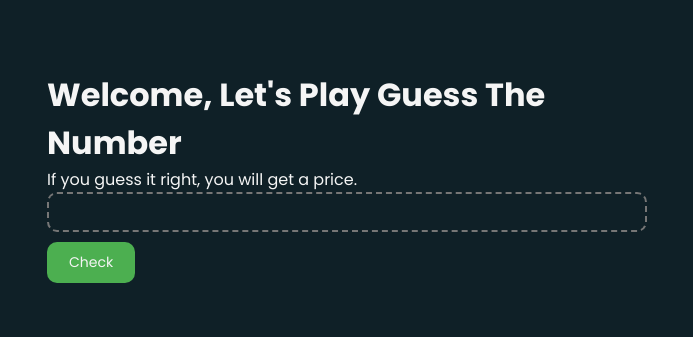
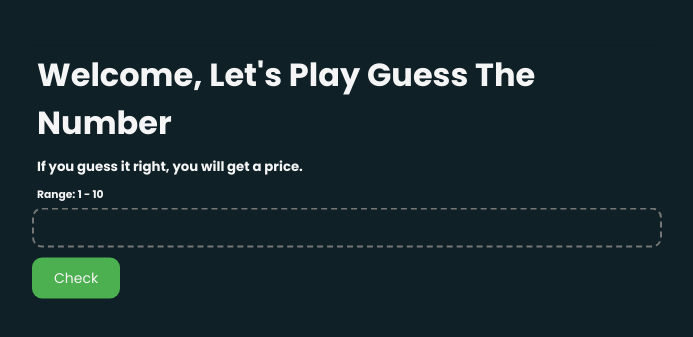
Before and after one commit to AmanxUpadhyay/ProGrad-Summer-Internship-Program, a plain HTML site: page Week_1/Day_3/Task_1/index.html in a window 1280 px wide. Shown: the part 223-560 px from the top of the page, without its empty margins (293-986 px from the left). Drawn offline with Linux system fonts and the light colour scheme.

Commit message:
Add files via upload

```diff
--- a/Week_1/Day_3/Task_1/index.html
+++ b/Week_1/Day_3/Task_1/index.html
@@ -11,33 +11,29 @@
 
     <div class="container">
         <h1>Welcome, Let's Play Guess The Number</h1>
-
-        <form action="">
-            If you guess it right, you will get a price.
-            <input type="number" name="UserInput" id="UserInput">
-            <button type="submit" value="Check" id="Check" onclick="CheckNumber()"> Check </button>
-        </form>
+        <h5>If you guess it right, you will get a price.</h5>
+        <h6>Range: 1 - 10</h6>
+        <input type="number" name="UserInput" id="UserInput">
+        <button type="submit" value="Check" id="Check" onclick="CheckNumber()"> Check </button>
         <p id="Result"></>
-
     </div>
 
     <script type="text/javascript">
         var y = Math.floor(Math.random() * 10 + 1);
-        // var y = 10;
         var guess = 1;
 
-        document.getElementById("Check").onclick = function(){
+        function CheckNumber(){
             var x = document.getElementById("UserInput").value;
             if(x == y){
-                document.getElementById("Result").innerHTML = "Congratulations! You Guessed It Right in" + guess;
+                document.getElementById('Result').innerHTML = 'Congratulations! You Guessed It Right in ' + guess + ' Guesses';
             }
             else if(x > y){
                 guess++;
-                document.getElementById("Result").innerHTML = "Sorry Number is Smaller";
+                document.getElementById('Result').innerHTML = 'Sorry Number is Smaller';
             }
             else{
                 guess++;
-                document.getElementById("Result").innerHTML = "Sorry Number is Greater";
+                document.getElementById('Result').innerHTML = 'Sorry Number is Greater';
             }
         }
     </script>
--- a/Week_1/Day_3/Task_1/style.css
+++ b/Week_1/Day_3/Task_1/style.css
@@ -2,7 +2,7 @@
 
 * {
     margin: 0;
-    padding: 0;
+    padding: 5px;
     box-sizing: border-box;
     font-family: 'Poppins', sans-serif;
     color: whitesmoke;
@@ -14,8 +14,6 @@
     top: 50%;
     left: 50%;
     transform: translate(-50%, -50%);
-    padding: 20px;
-    margin-bottom: 10px;
 }
 
 input {
```
